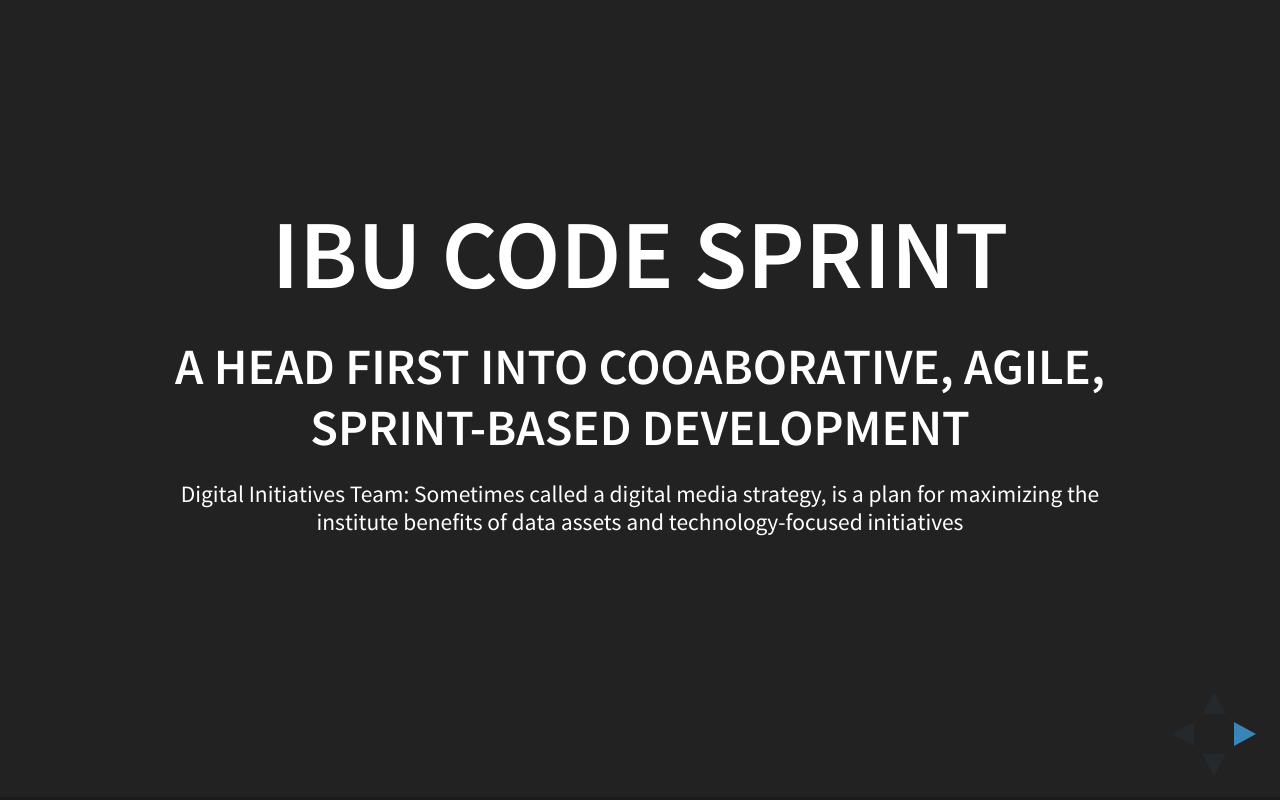
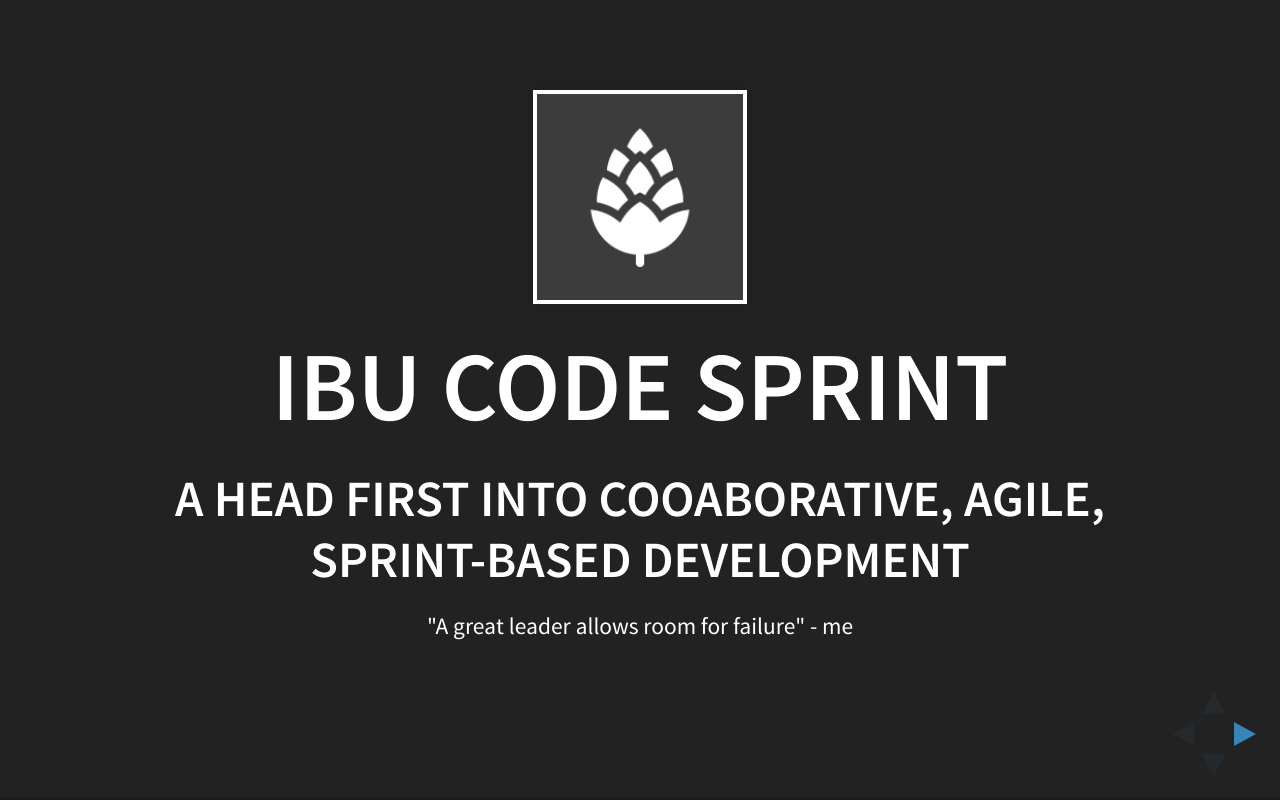
Before and after one commit to utkdigitalinitiatives/FunFactFriday, a website: page index.html in a window 1280 px wide. Drawn offline with Linux system fonts and the light colour scheme.

Commit message:
Add More Quotes & Logo
More quotes that are relevant

```diff
--- a/index.html
+++ b/index.html
@@ -41,10 +41,11 @@
 			<!-- Any section element inside of this container is displayed as a slide -->
 			<div class="slides">
 				<section>
+					<img src="./lib/images/hops-inverted.png" alt="" />
 					<h1>IBU Code Sprint</h1>
 					<h3>A Head First into Cooaborative, agile, Sprint-based Development</h3>
 					<p>
-						<small>Digital Initiatives Team: Sometimes called a digital media strategy, is a plan for maximizing the institute benefits of data assets and technology-focused initiatives</small>
+						<small>"A great leader allows room for failure" - me</small>
 					</p>
 				</section>
 
@@ -55,8 +56,25 @@
 				Quote Ideas:
 				 “Measuring programming progress by lines of code is like measuring aircraft building progress by weight.” - Bill Gates
 				 “Nine people can’t make a baby in a month.” – Fred Brooks
+
 				 “Programming is like sex. One mistake and you have to support it for the rest of your life.” – Michael Sinz    JUST KIDDING!!!!
 
+				 Think of culture as the conditions for growth.
+				 Human nature reciprocates positive emotion, and when you bring something real out, you invite others to follow.
+				 Most people are fast to stop you before you get started but hesitant to get in the way if you’re moving.
+				 For distributed agile teams, tools come last
+				 Courage is doing what you’re afraid to do. There can be no courage unless you’re scared.
+				 First rule of Agile coaching: Don’t mention #Agile.
+				 Nobody is ever inspired by a cynic. Great ScrumMasters are infectiously positive&optimistic, embodying the art of the possible.
+				 Don’t create a sense of urgency, foster a sense of purpose.
+
+			 	There’s no such thing as “too agile” only “too afraid to change” or “too many excuses”.
+				Customers don’t pay for busy people. Customers pay for awesome products and services. Manage work, not workers!
+				I remind myself every morning: Nothing I say this day will teach me anything. So if I’m going to learn, I must do it by listening.
+				A fairy dies every time a ScrumMaster calls a person a resource.
+				A great leader allows room for failure.
+				No man will make a great leader who wants to do it all himself or get all the credit for doing it.
+				Stop focusing on Projects and focus instead on creating stable, sustainable teams.
 			 -->
 				<!-- Example of nested vertical slides -->
 				<section>
```
Also changed, not shown: lib/images/hops-inverted.png (added).
